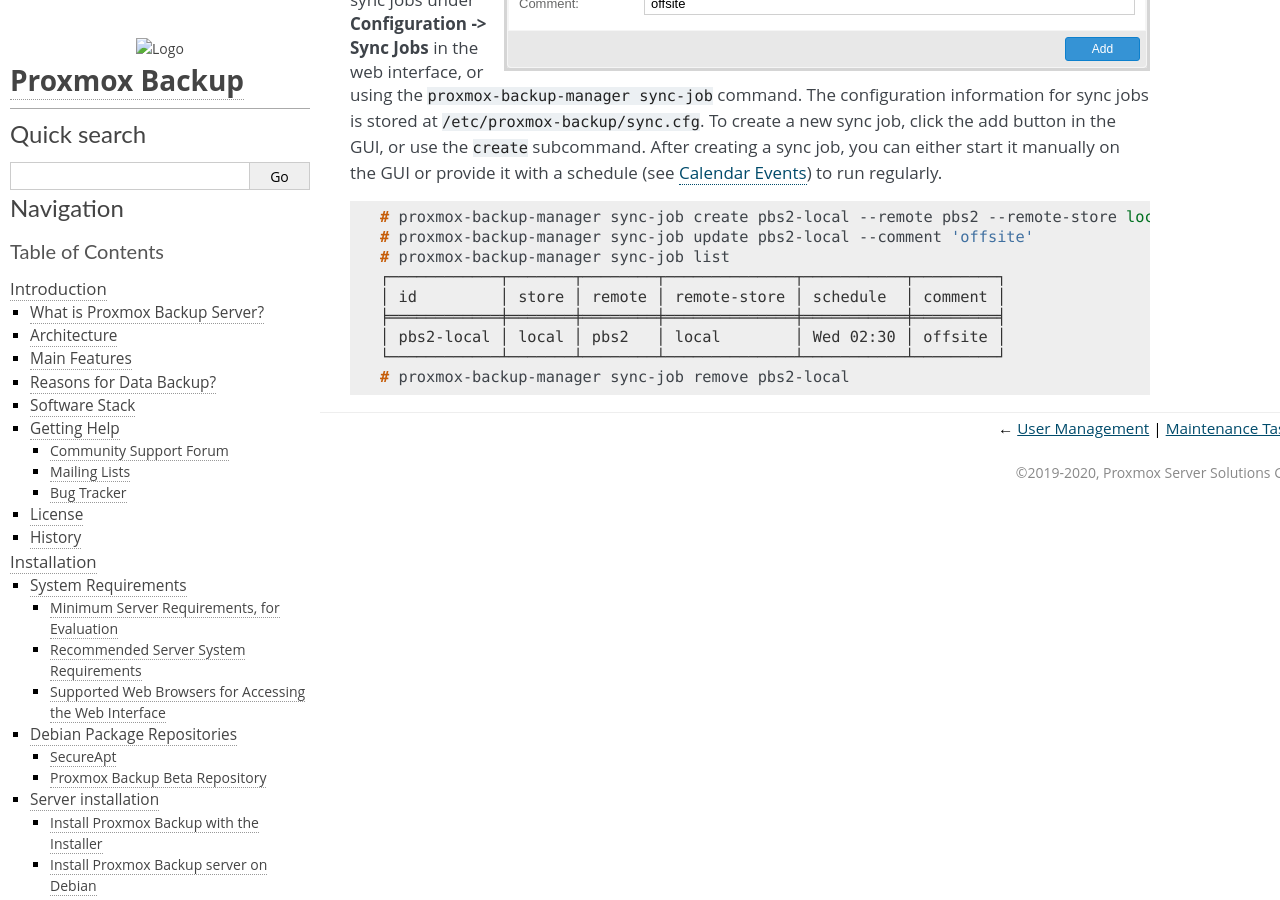
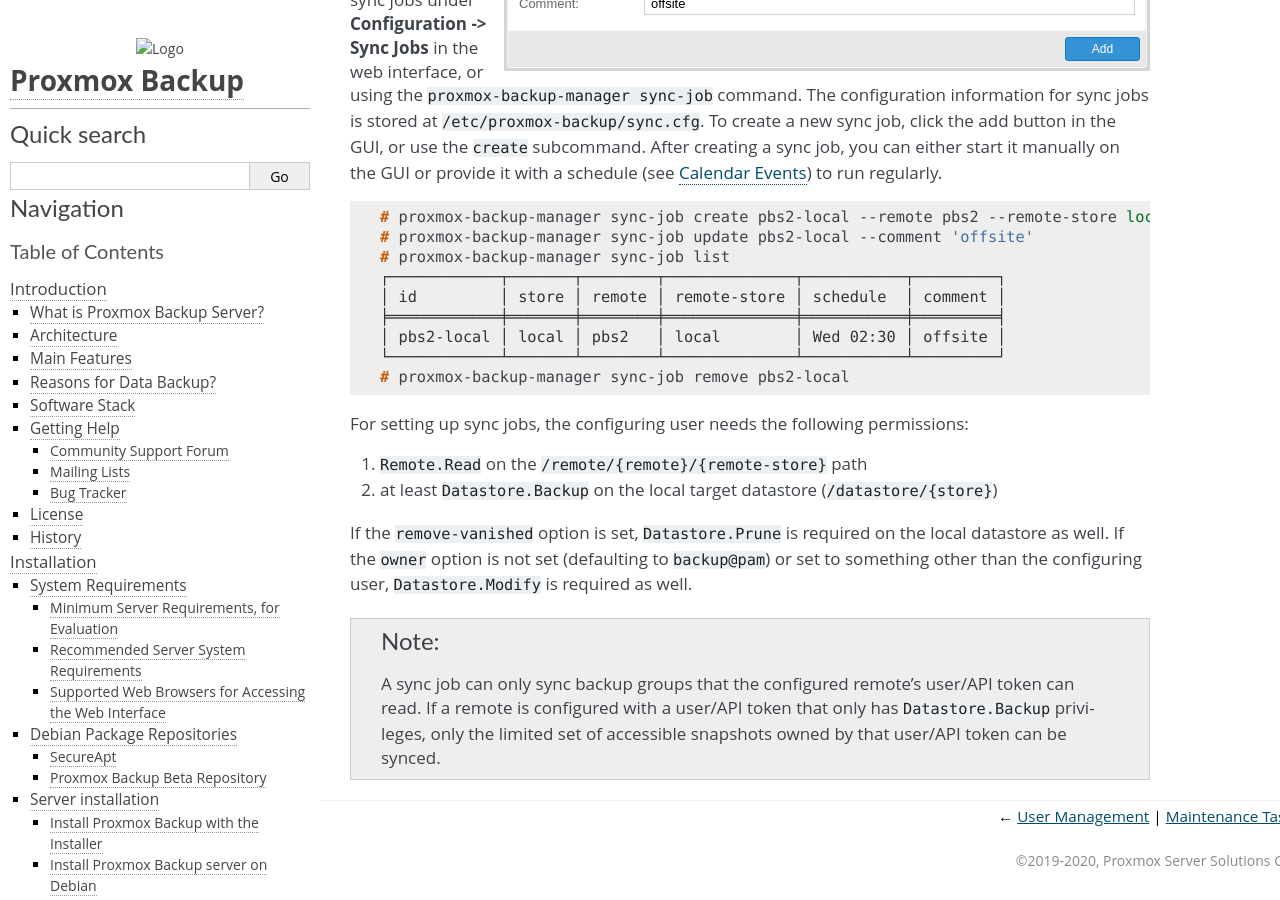
Before and after one commit to proxmox/proxmox-backup, a Sphinx documentation site: the page built from docs/managing-remotes.rst, in a window 1280 px wide and 900 px high, scrolled down 1296 px. Built offline with Sphinx 7.4.7, drawn with Linux system fonts in a browser that asks for light colours.

Commit message:
docs: extend managing remotes
with information about required privileges and limitations

Signed-off-by: Fabian Grünbichler <f.gruenbichler@proxmox.com>

```diff
--- a/docs/managing-remotes.rst
+++ b/docs/managing-remotes.rst
@@ -78,3 +78,18 @@
   │ pbs2-local │ local │ pbs2   │ local        │ Wed 02:30 │ offsite │
   └────────────┴───────┴────────┴──────────────┴───────────┴─────────┘
   # proxmox-backup-manager sync-job remove pbs2-local
+
+For setting up sync jobs, the configuring user needs the following permissions:
+
+#. ``Remote.Read`` on the ``/remote/{remote}/{remote-store}`` path
+#. at least ``Datastore.Backup`` on the local target datastore (``/datastore/{store}``)
+
+If the ``remove-vanished`` option is set, ``Datastore.Prune`` is required on
+the local datastore as well. If the ``owner`` option is not set (defaulting to
+``backup@pam``) or set to something other than the configuring user,
+``Datastore.Modify`` is required as well.
+
+.. note:: A sync job can only sync backup groups that the configured remote's
+  user/API token can read. If a remote is configured with a user/API token that
+  only has ``Datastore.Backup`` privileges, only the limited set of accessible
+  snapshots owned by that user/API token can be synced.
```
